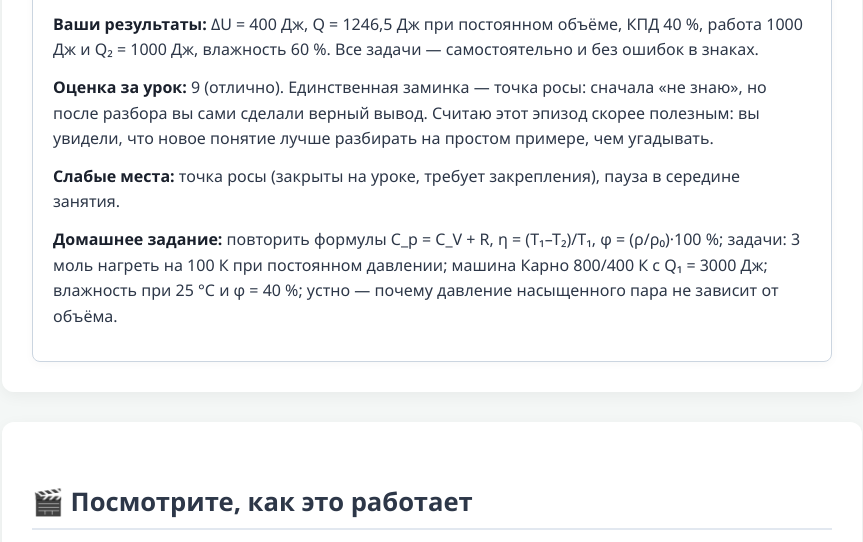
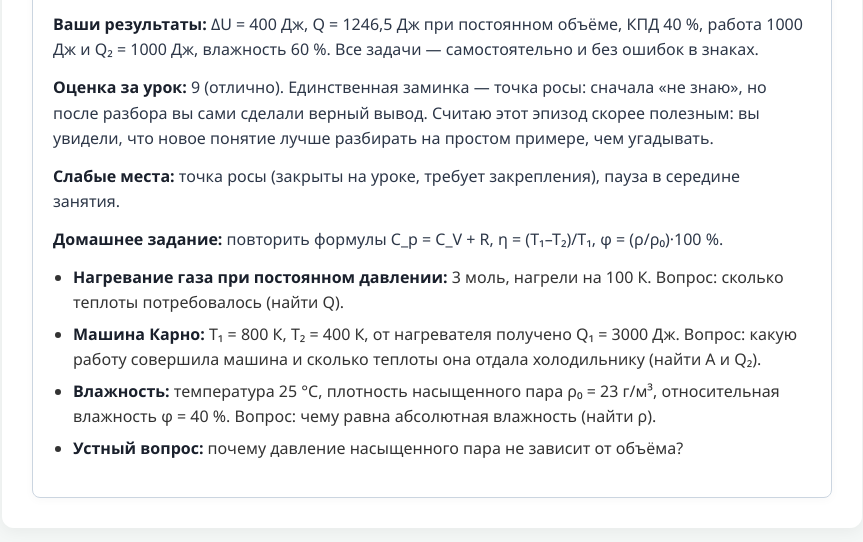
Before and after one commit to maximvorobev/AI_Repetitor, a plain HTML site: page index.html in a window 1280 px wide. Shown: the part 2672-3214 px from the top of the page, without its empty margins (208-1071 px from the left). Drawn offline with Linux system fonts and the light colour scheme; no server answers.

Commit message:
Update index.html

```diff
--- a/index.html
+++ b/index.html
@@ -347,7 +347,14 @@
                 <p><strong>Ваши результаты:</strong> ΔU = 400 Дж, Q = 1246,5 Дж при постоянном объёме, КПД 40 %, работа 1000 Дж и Q₂ = 1000 Дж, влажность 60 %. Все задачи — самостоятельно и без ошибок в знаках.</p>
                 <p><strong>Оценка за урок:</strong> 9 (отлично). Единственная заминка — точка росы: сначала «не знаю», но после разбора вы сами сделали верный вывод. Считаю этот эпизод скорее полезным: вы увидели, что новое понятие лучше разбирать на простом примере, чем угадывать.</p>
                 <p><strong>Слабые места:</strong> точка росы (закрыты на уроке, требует закрепления), пауза в середине занятия.</p>
-                <p><strong>Домашнее задание:</strong> повторить формулы C_p = C_V + R, η = (T₁–T₂)/T₁, φ = (ρ/ρ₀)·100 %; задачи: 3 моль нагреть на 100 К при постоянном давлении; машина Карно 800/400 К с Q₁ = 3000 Дж; влажность при 25 °C и φ = 40 %; устно — почему давление насыщенного пара не зависит от объёма.</p>
+
+                <p><strong>Домашнее задание:</strong> повторить формулы C_p = C_V + R, η = (T₁–T₂)/T₁, φ = (ρ/ρ₀)·100 %.</p>
+                <ul>
+                    <li><strong>Нагревание газа при постоянном давлении:</strong> 3 моль, нагрели на 100 К. Вопрос: сколько теплоты потребовалось (найти Q).</li>
+                    <li><strong>Машина Карно:</strong> T₁ = 800 К, T₂ = 400 К, от нагревателя получено Q₁ = 3000 Дж. Вопрос: какую работу совершила машина и сколько теплоты она отдала холодильнику (найти A и Q₂).</li>
+                    <li><strong>Влажность:</strong> температура 25 °C, плотность насыщенного пара ρ₀ = 23 г/м³, относительная влажность φ = 40 %. Вопрос: чему равна абсолютная влажность (найти ρ).</li>
+                    <li><strong>Устный вопрос:</strong> почему давление насыщенного пара не зависит от объёма? </li>
+                </ul>
             </div>
         </section>
 
```
